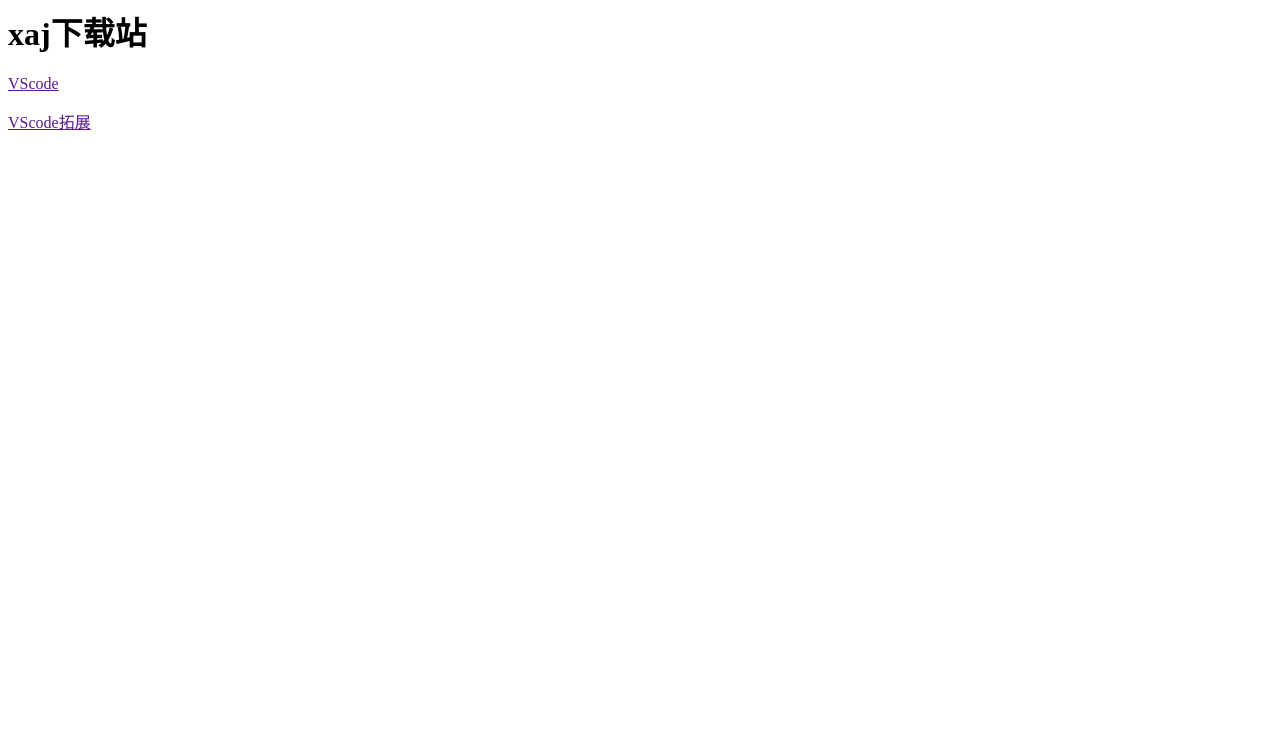
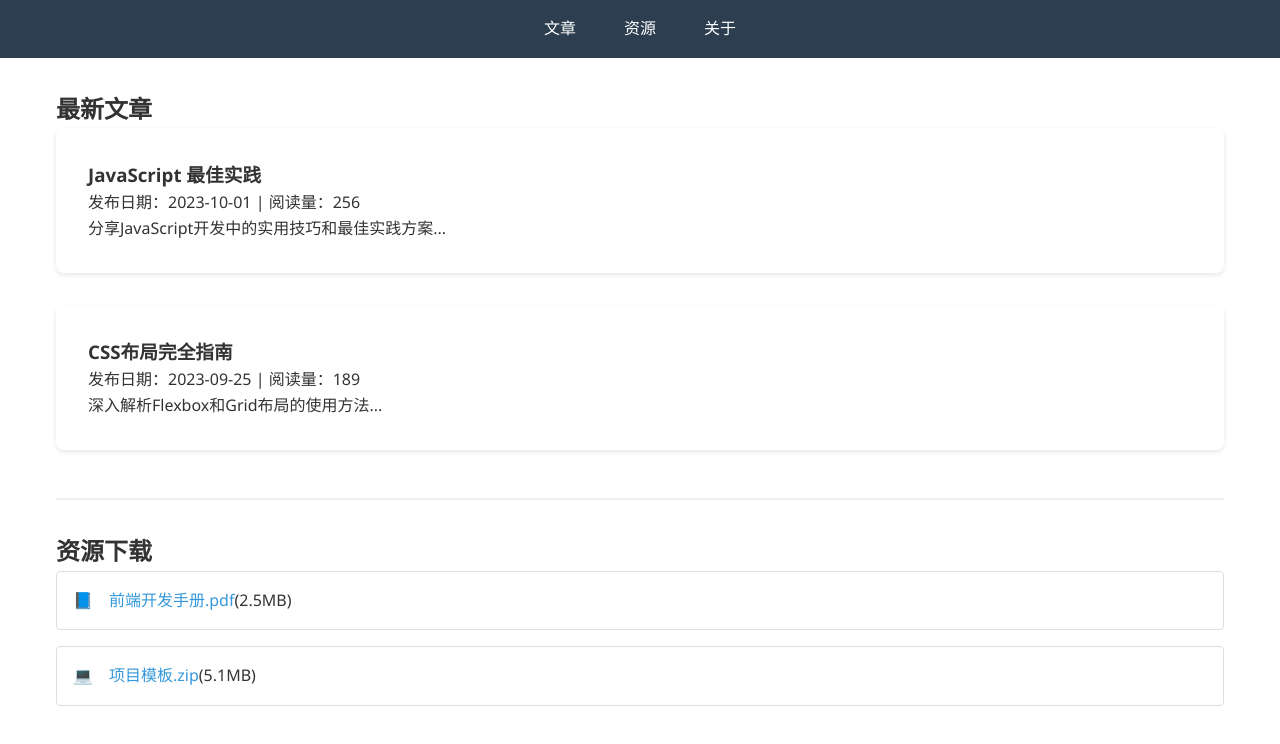
Before and after one commit to xaj2017-my/xaj2017-my.github.io, a plain HTML site: page index.html in a window 1280 px wide. Drawn offline with Linux system fonts and the light colour scheme.

Commit message:
index.html

```diff
--- a/index.html
+++ b/index.html
@@ -1,3 +1,173 @@
-<h1>xaj下载站</h1>
-<p><a href="">VScode</a></p>
-<p><a href="">VScode拓展</a></p>
+<!DOCTYPE html>
+<html lang="zh-CN">
+<head>
+    <meta charset="UTF-8">
+    <meta name="viewport" content="width=device-width, initial-scale=1.0">
+    <title>个人技术博客</title>
+    <style>
+        :root {
+            --primary-color: #2c3e50;
+            --secondary-color: #3498db;
+        }
+
+        * {
+            margin: 0;
+            padding: 0;
+            box-sizing: border-box;
+        }
+
+        body {
+            font-family: 'Segoe UI', Arial, sans-serif;
+            line-height: 1.6;
+            color: #333;
+        }
+
+        /* 导航样式 */
+        .navbar {
+            background: var(--primary-color);
+            padding: 1rem;
+            position: sticky;
+            top: 0;
+        }
+
+        .nav-links {
+            display: flex;
+            justify-content: center;
+            list-style: none;
+        }
+
+        .nav-links a {
+            color: white;
+            text-decoration: none;
+            padding: 0 1.5rem;
+            transition: color 0.3s;
+        }
+
+        .nav-links a:hover {
+            color: var(--secondary-color);
+        }
+
+        /* 主体内容容器 */
+        .container {
+            max-width: 1200px;
+            margin: 2rem auto;
+            padding: 0 1rem;
+        }
+
+        /* 文章卡片 */
+        .article-card {
+            background: white;
+            border-radius: 8px;
+            box-shadow: 0 2px 5px rgba(0,0,0,0.1);
+            margin-bottom: 2rem;
+            padding: 2rem;
+            transition: transform 0.3s;
+        }
+
+        .article-card:hover {
+            transform: translateY(-5px);
+        }
+
+        /* 资源下载区 */
+        .download-section {
+            margin-top: 3rem;
+            border-top: 2px solid #eee;
+            padding-top: 2rem;
+        }
+
+        .download-item {
+            display: flex;
+            align-items: center;
+            padding: 1rem;
+            border: 1px solid #ddd;
+            margin-bottom: 1rem;
+            border-radius: 4px;
+        }
+
+        .download-item a {
+            color: var(--secondary-color);
+            text-decoration: none;
+            margin-left: 1rem;
+        }
+
+        /* 响应式设计 */
+        @media (max-width: 768px) {
+            .container {
+                margin: 1rem;
+            }
+
+            .nav-links {
+                flex-direction: column;
+                text-align: center;
+            }
+
+            .nav-links a {
+                padding: 0.5rem;
+            }
+        }
+    </style>
+</head>
+<body>
+    <nav class="navbar">
+        <ul class="nav-links">
+            <li><a href="#articles">文章</a></li>
+            <li><a href="#downloads">资源</a></li>
+            <li><a href="#about">关于</a></li>
+        </ul>
+    </nav>
+
+    <div class="container">
+        <!-- 文章列表 -->
+        <section id="articles">
+            <h2>最新文章</h2>
+
+            <div class="article-card">
+                <h3>JavaScript 最佳实践</h3>
+                <p class="meta">发布日期：2023-10-01 | 阅读量：256</p>
+                <p>分享JavaScript开发中的实用技巧和最佳实践方案...</p>
+            </div>
+
+            <div class="article-card">
+                <h3>CSS布局完全指南</h3>
+                <p class="meta">发布日期：2023-09-25 | 阅读量：189</p>
+                <p>深入解析Flexbox和Grid布局的使用方法...</p>
+            </div>
+        </section>
+
+        <!-- 资源下载 -->
+        <section class="download-section" id="downloads">
+            <h2>资源下载</h2>
+
+            <div class="download-item">
+                <span>📘</span>
+                <a href="resources/ebook.pdf" download>前端开发手册.pdf</a>
+                <span>(2.5MB)</span>
+            </div>
+
+            <div class="download-item">
+                <span>💻</span>
+                <a href="resources/code-template.zip" download>项目模板.zip</a>
+                <span>(5.1MB)</span>
+            </div>
+        </section>
+    </div>
+
+    <script>
+        // 平滑滚动功能
+        document.querySelectorAll('a[href^="#"]').forEach(anchor => {
+            anchor.addEventListener('click', function (e) {
+                e.preventDefault();
+                document.querySelector(this.getAttribute('href')).scrollIntoView({
+                    behavior: 'smooth'
+                });
+            });
+        });
+
+        // 页面加载后执行
+        window.addEventListener('DOMContentLoaded', () => {
+            // 可以在这里添加文章动态加载功能
+            // 如果需要从JSON加载内容，可以使用fetch API
+        });
+    </script>
+</body>
+</html>
```
